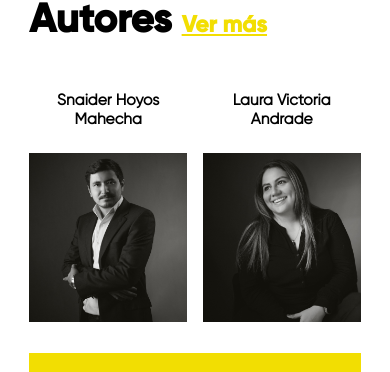
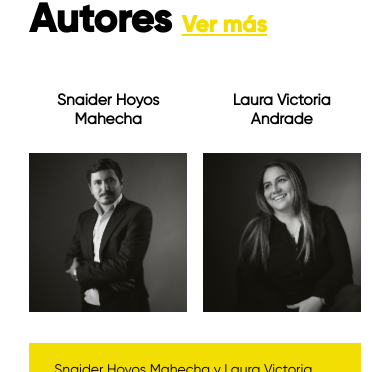
Before and after one commit to JuandaGarcia/vinaki, a Next.js app: page / in a window 390 px wide. Shown: the part 1325-1697 px from the top of the page. Built offline with nearby package versions, Linux system fonts and the light colour scheme; no server answers.

Commit message:
tamaño de imagenes de autores

```diff
--- a/pages/index.js
+++ b/pages/index.js
@@ -170,11 +170,13 @@ const Home = () => {
 						src="/assets/img/autores/autores1.JPG"
 						alt="Snaider Hoyos Mahecha"
 						loading="lazy"
+						className="izquierda"
 					/>
 					<img
 						src="/assets/img/autores/autores2.JPG"
 						alt="Laura Victoria Andrade"
 						loading="lazy"
+						className="derecha"
 					/>
 					<div id="aut">
 						<div className="autores">
--- a/src/styles/pages/Home.css
+++ b/src/styles/pages/Home.css
@@ -230,9 +230,14 @@
 }
 
 .sec4 img {
-	height: 75vh;
 	width: 100%;
 	object-fit: cover;
+}
+.sec4 img.izquierda {
+	justify-self: flex-start;
+}
+.sec4 img.derecha {
+	justify-self: flex-end;
 }
 
 #aut {
@@ -503,9 +508,6 @@
 		box-sizing: border-box;
 		padding: 20px 25px;
 	}
-	.sec4 img {
-		height: 20vh;
-	}
 	.sec3 .box-1 .cont {
 		display: flex;
 		align-items: center;
```
